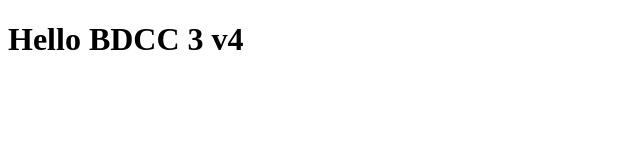
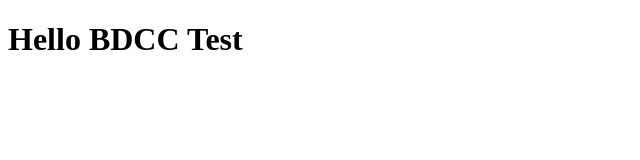
Before and after one commit to yousseffalag/tp2Devops, a plain HTML site: page index.html in a window 1280 px wide. Shown: the full height of the page, 0-640 px from the left. Drawn offline with Linux system fonts and the light colour scheme.

Commit message:
tp2-partie2-test

```diff
--- a/index.html
+++ b/index.html
@@ -6,6 +6,6 @@
     <title>Document</title>
 </head>
 <body>
-    <h1>Hello BDCC 3 v4</h1>
+    <h1>Hello BDCC Test</h1>
 </body>
 </html>
```
